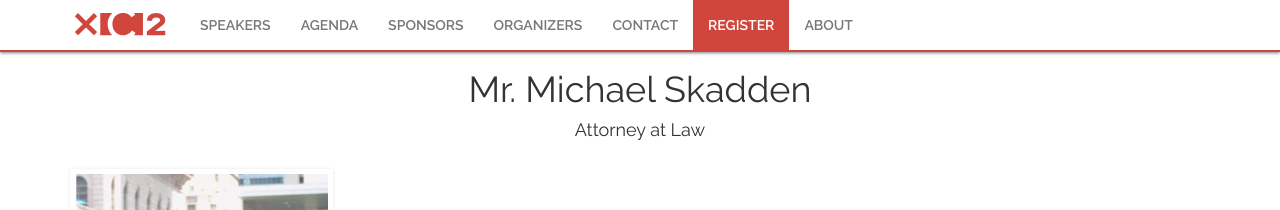
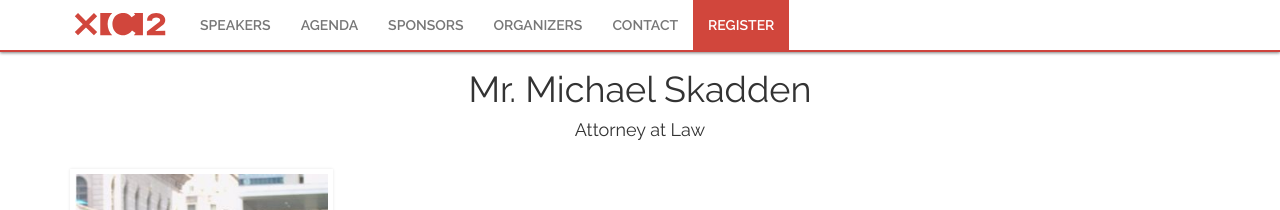
Before and after one commit to gnawalishyam/jekyll, a Jekyll site: the page built from _posts/2018-01-11-Michael-Skadden.md, in a window 1280 px wide. Shown: the top 210 px of the page. Built offline with Jekyll 4.4.1, drawn with Linux system fonts in a browser that asks for light colours; some web fonts are replaced.

Commit message:
Removed About tab

```diff
--- a/_layouts/default.html
+++ b/_layouts/default.html
@@ -51,7 +51,6 @@
 					<li><a class="nav-item text-center" href="#organizers">Organizers</a></li>
 					<li><a class="nav-item text-center" href="#contact">Contact</a></li>
 					<li><a class="nav-item text-center register" href="#register">Register</a></li>
-					<li><a class="nav-item text-center" href="about.html">about</a></li>
 					{% else %}
 					<li><a class="nav-item text-center" href="/#speakers">Speakers</a></li>
 					<li><a class="nav-item text-center" href="/#agenda">Agenda</a></li>
@@ -59,7 +58,6 @@
 					<li><a class="nav-item text-center" href="/#organizers">Organizers</a></li>
 					<li><a class="nav-item text-center" href="/#contact">Contact</a></li>
 					<li><a class="nav-item text-center register" href="/#register">Register</a></li>
-					<li><a class="nav-item text-center" href="about.html">about</a></li>
 					{% endif %}
 				</ul>
 			</div>
```
